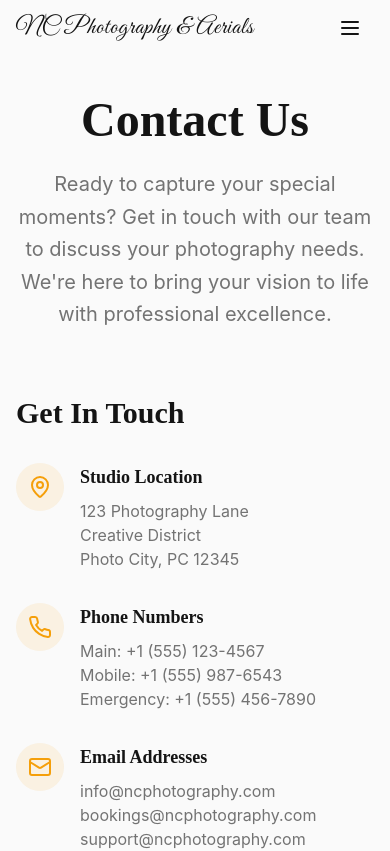
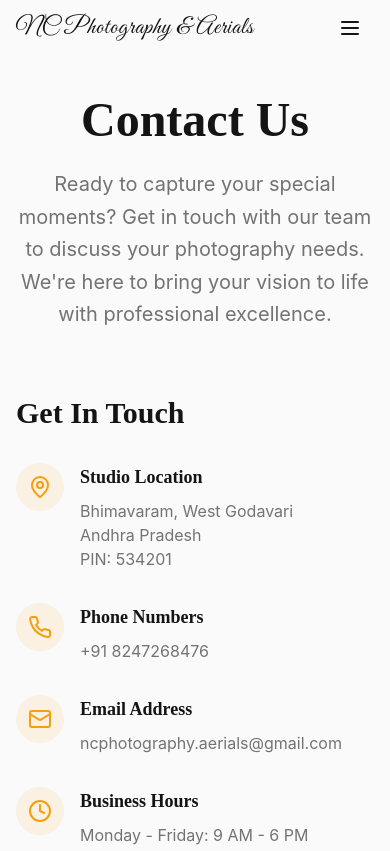
Before and after one commit to EswarSaiSubhuCH/nc-photo-visions, a React (Vite) app: page /contact in a window 390 px wide. Shown: the top 851 px of the page. Built offline with nearby package versions, Linux system fonts and the light colour scheme.

Commit message:
feat: update contact info, phone number, email, and quick actions

```diff
--- a/src/pages/Contact.tsx
+++ b/src/pages/Contact.tsx
@@ -44,9 +44,9 @@ const Contact = () => {
   };
 
   const contactInfo = [
-    { icon: MapPin, title: "Studio Location", details: ["123 Photography Lane", "Creative District", "Photo City, PC 12345"] },
-    { icon: Phone, title: "Phone Numbers", details: ["Main: +1 (555) 123-4567", "Mobile: +1 (555) 987-6543", "Emergency: +1 (555) 456-7890"] },
-    { icon: Mail, title: "Email Addresses", details: ["info@ncphotography.com", "bookings@ncphotography.com", "support@ncphotography.com"] },
+    { icon: MapPin, title: "Studio Location", details: ["Bhimavaram, West Godavari", "Andhra Pradesh", "PIN: 534201"] },
+    { icon: Phone, title: "Phone Numbers", details: ["+91 8247268476"] },
+    { icon: Mail, title: "Email Address", details: ["ncphotography.aerials@gmail.com"] },
     { icon: Clock, title: "Business Hours", details: ["Monday - Friday: 9 AM - 6 PM", "Saturday: 10 AM - 4 PM", "Sunday: By Appointment Only"] }
   ];
 
@@ -92,7 +92,7 @@ const Contact = () => {
             <div className="bg-accent/5 rounded-2xl p-8 w-full lg:w-80">
               <h3 className="text-xl font-playfair font-bold mb-6">Quick Actions</h3>
               <div className="space-y-4">
-                <a href="tel:+15551234567" className="flex items-center space-x-3 p-4 bg-white rounded-lg border border-border hover:border-accent transition-colors">
+                <a href="tel:+918247268476" className="flex items-center space-x-3 p-4 bg-white rounded-lg border border-border hover:border-accent transition-colors">
                   <Phone size={20} className="text-accent" />
                   <div>
                     <p className="font-medium">Call Now</p>
@@ -100,7 +100,7 @@ const Contact = () => {
                   </div>
                 </a>
 
-                <a href="mailto:info@ncphotography.com" className="flex items-center space-x-3 p-4 bg-white rounded-lg border border-border hover:border-accent transition-colors">
+                <a href="mailto:ncphotography.aerials@gmail.com" className="flex items-center space-x-3 p-4 bg-white rounded-lg border border-border hover:border-accent transition-colors">
                   <Mail size={20} className="text-accent" />
                   <div>
                     <p className="font-medium">Send Email</p>
@@ -108,7 +108,7 @@ const Contact = () => {
                   </div>
                 </a>
 
-                <a href="https://wa.me/15551234567" target="_blank" rel="noopener noreferrer" className="flex items-center space-x-3 p-4 bg-white rounded-lg border border-border hover:border-accent transition-colors">
+                <a href="https://wa.me/918247268476" target="_blank" rel="noopener noreferrer" className="flex items-center space-x-3 p-4 bg-white rounded-lg border border-border hover:border-accent transition-colors">
                   <MessageSquare size={20} className="text-accent" />
                   <div>
                     <p className="font-medium">WhatsApp</p>
```
